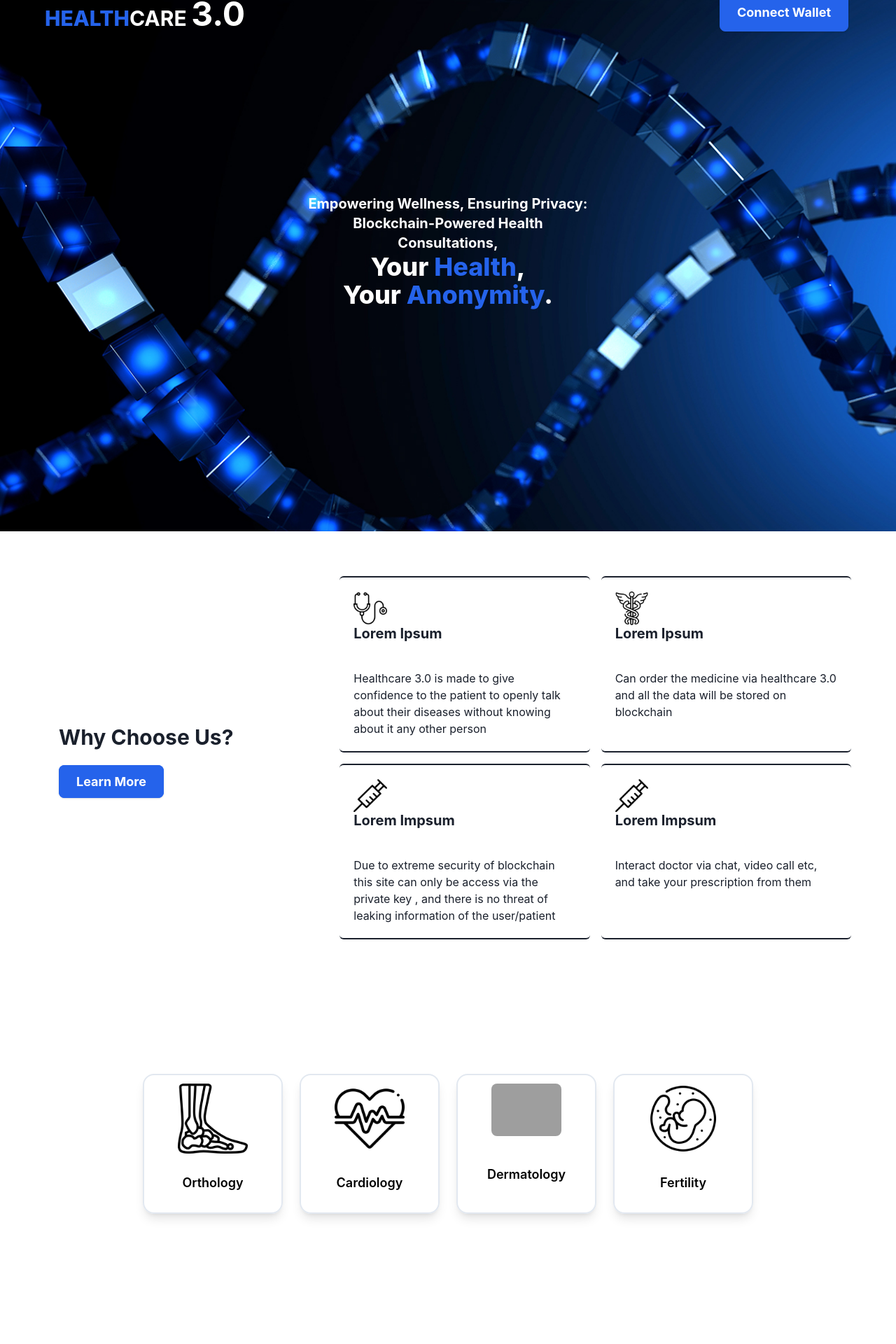
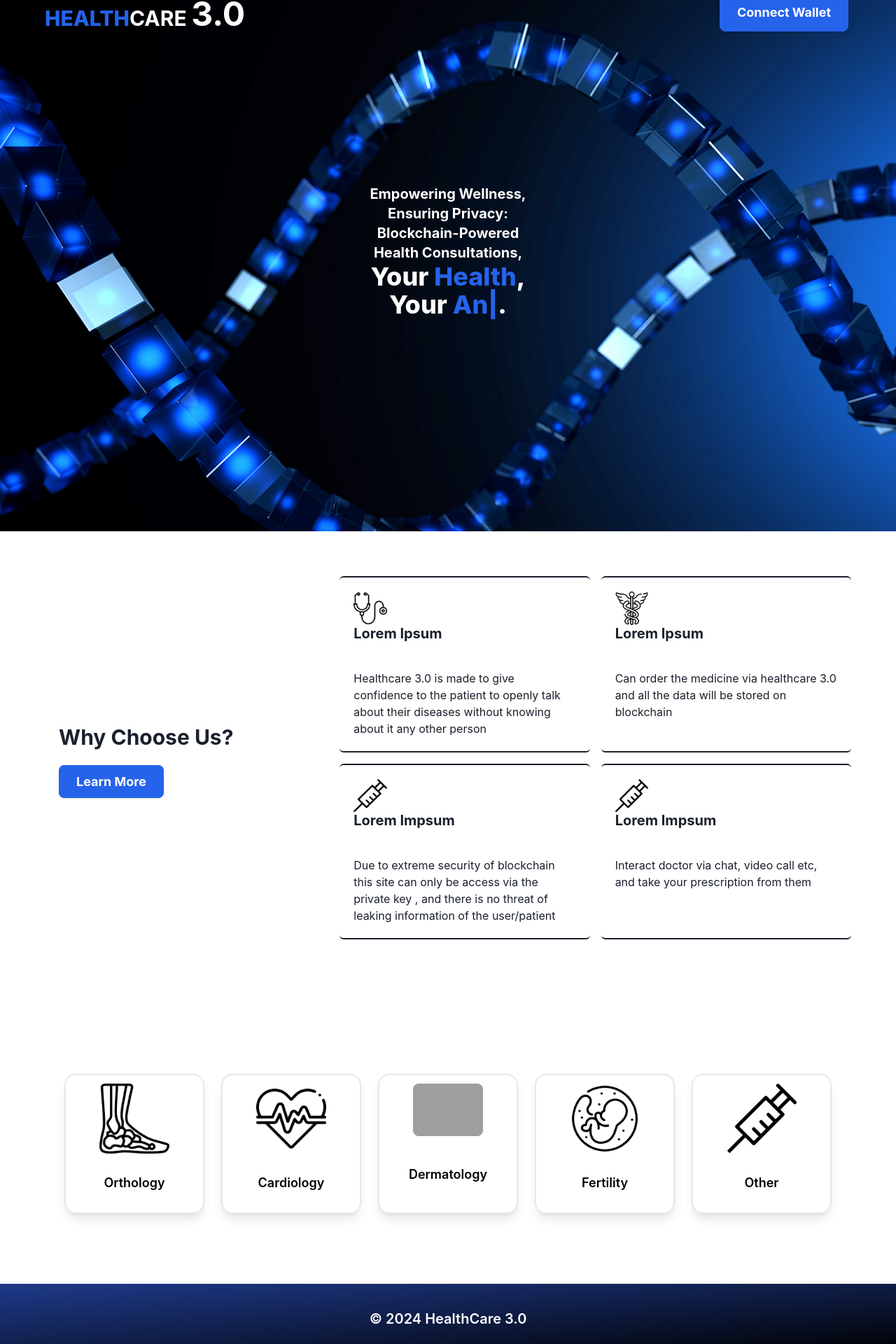
Before and after one commit to kmtGryffindor20/Healthcare_3.0, a React (Vite) app: page / in a window 1280 px wide. Shown: the part 41-1961 px from the top of the page at 70% size. Before the commit the page ends 1795 px from the top, so only its background shows below. Built offline with nearby package versions, Linux system fonts and the light colour scheme; grey boxes are pictures that could not be loaded.

Commit message:
Add some Animation , Jiggle Physics left

```diff
--- a/package.json
+++ b/package.json
@@ -14,10 +14,12 @@
     "@emotion/react": "^11.11.3",
     "@emotion/styled": "^11.11.0",
     "@mui/material": "^5.15.7",
+    "aos": "^2.3.4",
     "framer-motion": "^11.0.3",
     "react": "^18.2.0",
     "react-dom": "^18.2.0",
-    "react-router-dom": "^6.22.0"
+    "react-router-dom": "^6.22.0",
+    "react-typed": "^2.0.12"
   },
   "devDependencies": {
     "@types/react": "^18.2.43",
--- a/src/App.jsx
+++ b/src/App.jsx
@@ -5,6 +5,7 @@ import EntryCarousal from './components/EntryCarousal'
 import { ChakraProvider } from '@chakra-ui/react'
 import { BrowserRouter as Router , Routes , Route } from 'react-router-dom'
 import Home from './Pages/Home'
+import Footer from './components/Footer'
 
 function App() {
 
@@ -16,6 +17,7 @@ function App() {
         <Routes>
           <Route path="/" element={<Home/>}/>
         </Routes>
+        <Footer />
       </Router>
     </ChakraProvider>
     </>
--- a/src/Pages/Home.jsx
+++ b/src/Pages/Home.jsx
@@ -5,17 +5,29 @@ import orthology from "../orthology.png";
 import cardio from "../cardio.png";
 import derma from "../derma.png";
 import fertility from "../fertility.png";
+import syringe from "../syringe.png";
+import Aos from "aos";
+import "aos/dist/aos.css";
+import { useEffect } from "react";
 
 export default function Home() {
+    useEffect(() => {
+        Aos.init({duration: 800});
+    }, []);
     return (
         <div className="text-black flex flex-col justify-center">
             <EntryCarousal />
-            <WhyChoose/>
-            <div className="w-full flex justify-center mt-32">
+
+            <div data-aos="fade-up" data-aos-once="true">
+                <WhyChoose/>
+            </div>
+
+            <div className="w-full flex justify-center mt-32" data-aos="fade-up" data-aos-once="true">
                 <Card name={"Orthology"} image={orthology}/>
                 <Card name={"Cardiology"} image={cardio}/>
                 <Card name={"Dermatology"} image={derma}/>
                 <Card name={"Fertility"} image={fertility}/>
+                <Card name={"Other"} image={syringe}/>
             </div>
         </div>
     )
--- a/src/components/Card.jsx
+++ b/src/components/Card.jsx
@@ -1,7 +1,9 @@
-import vimage from "../hospital.png"
+
 export default function Card(props) {
+
+
     return (
-        <div className="w-[100px] h-[100px] sm:w-[200px] sm:h-[200px] shadow-lg border-2 rounded-2xl mx-3 mb-5 hover:-translate-y-1 hover:shadow-2xl transition-all flex flex-col items-center">
+        <div className="w-[100px] h-[100px] sm:w-[200px] sm:h-[200px] shadow-lg border-2 rounded-2xl mx-3 mb-5 hover:-translate-y-1 hover:shadow-2xl transition-all flex flex-col items-center" >
             <img className="rounded-lg h-[50px] w-[50px] sm:h-[100px] sm:w-[100px] mt-3" src={props.image} />
             <div className="text-section flex justify-center items-center h-full">
                 <h1 className="font-semibold text-sm sm:text-lg">{props.name}</h1>
--- a/src/components/EntryCarousal.jsx
+++ b/src/components/EntryCarousal.jsx
@@ -1,13 +1,15 @@
 import { ChakraProvider } from '@chakra-ui/react'
 import bgImage from '../origin.jpg'
+import {ReactTyped as Typed} from 'react-typed'
+
 export default function EntryCarousal() {
     return (
         <ChakraProvider>
         <div className="flex justify-center items-center h-screen bg-cover text-white" style={{backgroundImage:`url(${bgImage})`}}>
-            <div className="flex flex-col items-center">
-                <h1 className="text-xl font-bold w-2/4 text-center">Empowering Wellness, Ensuring Privacy: Blockchain-Powered Health Consultations, </h1>
+            <div className="flex flex-col items-center w-full">
+                <h1 className="text-xl font-bold w-2/4 text-center">Empowering Wellness,<br></br> Ensuring Privacy:<br></br> Blockchain-Powered <br></br>Health Consultations, </h1>
                 <h1 className="text-4xl font-extrabold w-2/4 text-center"> Your <span className="text-blue-600">Health</span>,</h1>
-                <h1 className="text-4xl font-extrabold w-2/4 text-center"> Your <span className="text-blue-600">Anonymity</span>.</h1>
+                <h1 className="text-4xl font-extrabold w-2/4 text-center"> Your <span className="text-blue-600"><Typed strings={["Anonymity"]} startWhenVisible typeSpeed={100} backSpeed={70} loop/></span>.</h1>
             </div>
         </div>
         </ChakraProvider>
--- /dev/null
+++ b/src/components/Footer.jsx
@@ -0,0 +1,7 @@
+export default function Footer(){
+    return(
+        <div className="w-full h-[100px] bg-gradient-to-br to-black from-blue-900 flex justify-center items-center text-white mt-20">
+            <h1 className="text-xl font-semibold">© 2024 HealthCare 3.0</h1>
+        </div>
+    )
+}
--- a/src/components/Navbar.jsx
+++ b/src/components/Navbar.jsx
@@ -14,7 +14,7 @@ export default function Navbar() {
     },[])
     return (
         <ChakraProvider>
-        <div className={`fixed w-screen top-0 z-10 font-sans ${navColor?'bg-gradient-to-br from-black to-blue-900':''}`} style={{transition:'all 0.3s ease-in'}}>
+        <div className={`fixed w-screen top-0 z-10 font-sans ${navColor?'bg-gradient-to-br from-black to-blue-900':''}`}>
             <nav className="py-8 flex justify-between px-16 items-center">
                 <h3 className="text-blue-600 font-extrabold text-3xl">
                     HEALTH<span className={`font-bold ${navColor?'text-white':'text-white'}`}>CARE</span> <span className={`font-bold text-5xl ${navColor?'text-white':'text-white'}`}>3.0</span>
```
Also changed, not shown: 1 other file (tests, documents, lock files or other folders).
